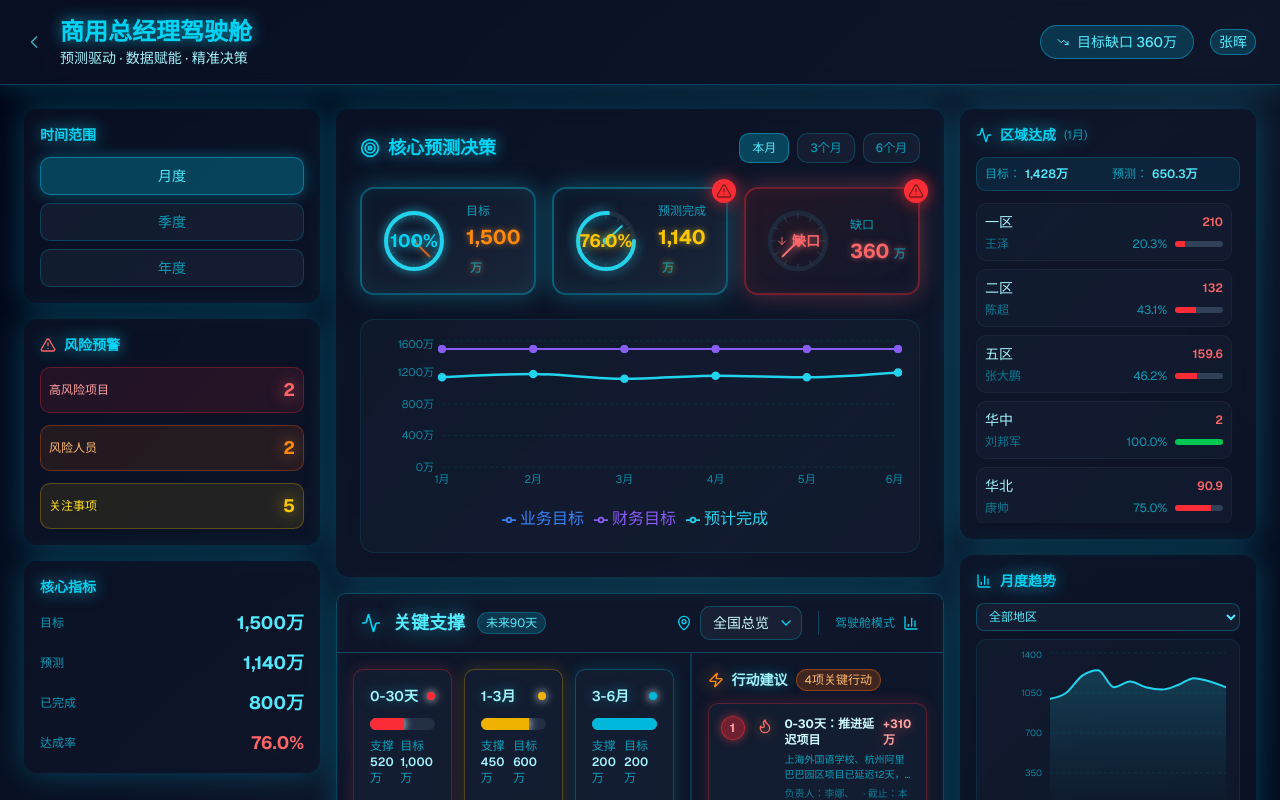
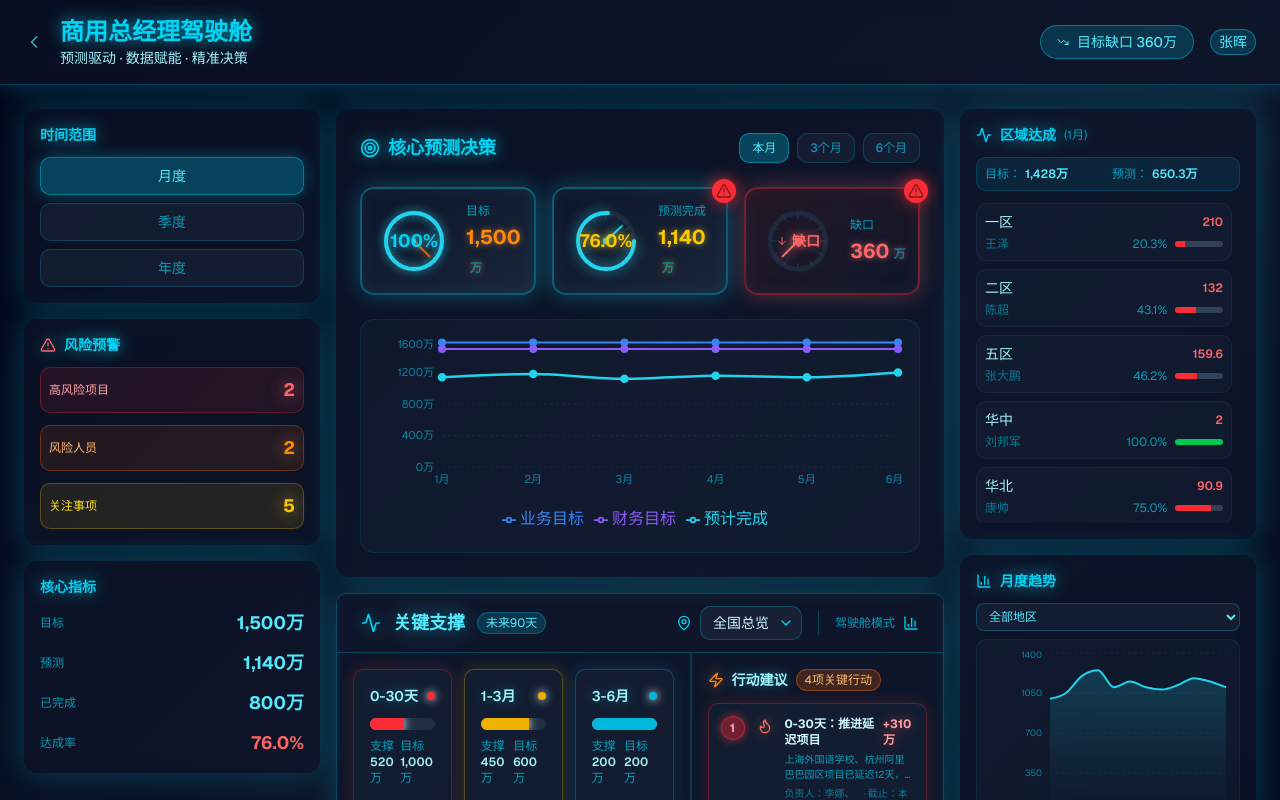
Before and after one commit to navylee1990/coze_jsc, a Next.js app: page /gm in a window 1280 px wide. Shown: the top 800 px of the page. Built offline with nearby package versions, Linux system fonts and the light colour scheme.

Commit message:
feat: 调整趋势图业务目标为略高于财务目标

```diff
--- a/src/app/gm/page.tsx
+++ b/src/app/gm/page.tsx
@@ -61,13 +61,14 @@ const riskData = {
 };
 
 // 预测趋势图数据
+// 业务目标通常略高于财务目标（约高5-8%），用于内部激励
 const forecastTrendData = [
-  { month: '1月', businessTarget: 1500, financialTarget: 1500, completed: 800, forecast: 1140 },
-  { month: '2月', businessTarget: 1500, financialTarget: 1500, completed: 0, forecast: 1180 },
-  { month: '3月', businessTarget: 1500, financialTarget: 1500, completed: 0, forecast: 1120 },
-  { month: '4月', businessTarget: 1500, financialTarget: 1500, completed: 0, forecast: 1160 },
-  { month: '5月', businessTarget: 1500, financialTarget: 1500, completed: 0, forecast: 1140 },
-  { month: '6月', businessTarget: 1500, financialTarget: 1500, completed: 0, forecast: 1200 },
+  { month: '1月', businessTarget: 1580, financialTarget: 1500, completed: 800, forecast: 1140 },
+  { month: '2月', businessTarget: 1580, financialTarget: 1500, completed: 0, forecast: 1180 },
+  { month: '3月', businessTarget: 1580, financialTarget: 1500, completed: 0, forecast: 1120 },
+  { month: '4月', businessTarget: 1580, financialTarget: 1500, completed: 0, forecast: 1160 },
+  { month: '5月', businessTarget: 1580, financialTarget: 1500, completed: 0, forecast: 1140 },
+  { month: '6月', businessTarget: 1580, financialTarget: 1500, completed: 0, forecast: 1200 },
 ];
 
 // 大区维度数据
```
